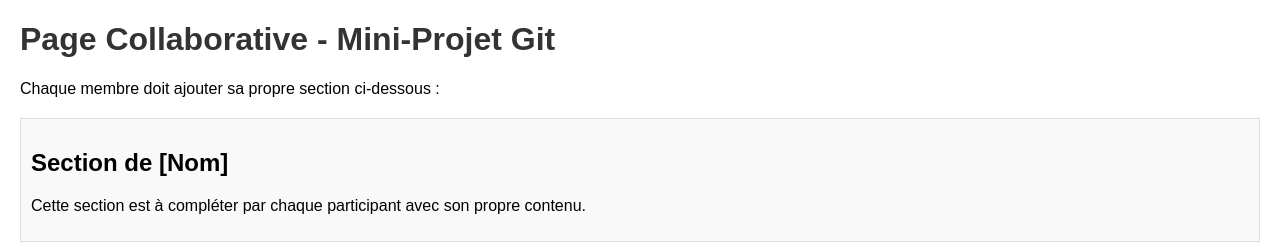
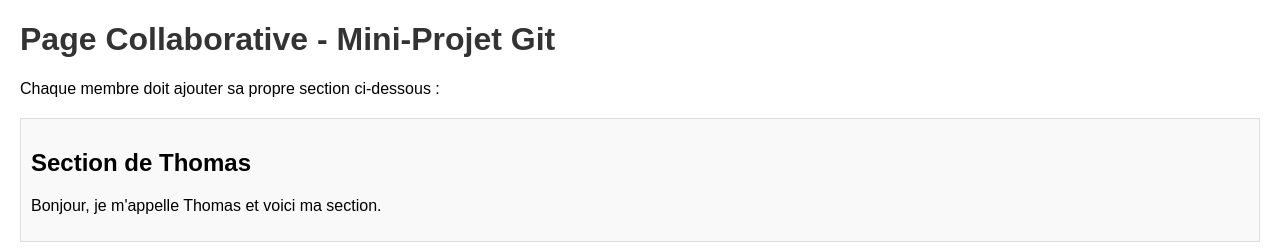
Before and after one commit to sorcererz/mini-projet-conflit, a plain HTML site: page index.html in a window 1280 px wide. Drawn offline with Linux system fonts and the light colour scheme.

Commit message:
Modification de la section pour générer un conflit

```diff
--- a/index.html
+++ b/index.html
@@ -27,8 +27,8 @@
 
     <!-- Section à remplir par chaque membre -->
     <div class="section">
-        <h2>Section de [Nom]</h2>
-        <p>Cette section est à compléter par chaque participant avec son propre contenu.</p>
+        <h2>Section de Thomas</h2>
+        <p>Bonjour, je m'appelle Thomas et voici ma section.</p>
     </div>
 
 </body>
```
